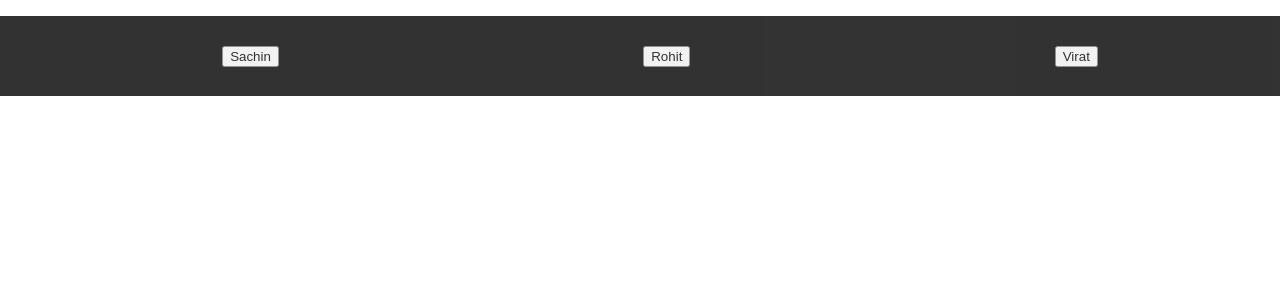
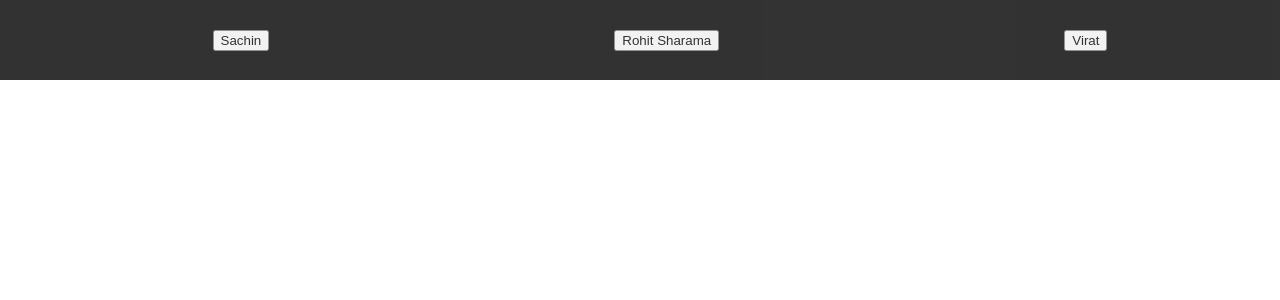
Before and after one commit to chandu9696/react_course_gfg, a React (Create React App) app: page / in a window 1280 px wide. Shown: the top 300 px of the page. Built offline with nearby package versions, Linux system fonts and the light colour scheme.

Commit message:
some change

```diff
--- a/src/components/Home.tsx
+++ b/src/components/Home.tsx
@@ -1,6 +1,5 @@
 import Navigator from "./Navigator";
 const Home = () => {
-<h1>This is Home</h1>
   return <Navigator></Navigator>;
 };
 
--- a/src/components/Navigator.css
+++ b/src/components/Navigator.css
@@ -8,6 +8,7 @@ ul
    height: 10vh;
    align-items: center;
    top:0;
+   margin: 0!important;
 
 }
 li
--- a/src/components/Navigator.tsx
+++ b/src/components/Navigator.tsx
@@ -7,12 +7,11 @@ const Navigator = () => {
   return (
     <>
       <ul className="list">
-
         <li>
           <button onClick={() => navigate("/sachin")}>Sachin</button>
         </li>
         <li>
-          <button onClick={() => navigate("/rohit")}>Rohit</button>
+          <button onClick={() => navigate("/rohit")}>Rohit Sharama</button>
         </li>
         <li>
           <button onClick={() => navigate("/virat")}>Virat</button>
```
